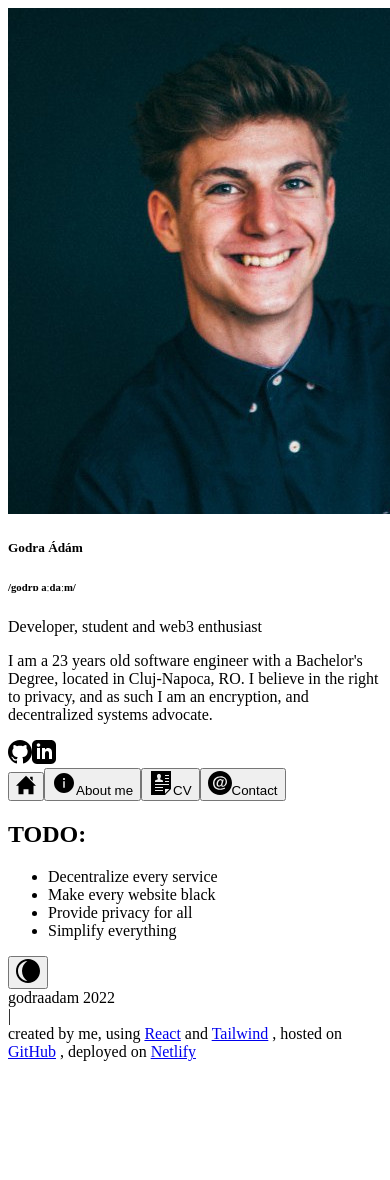
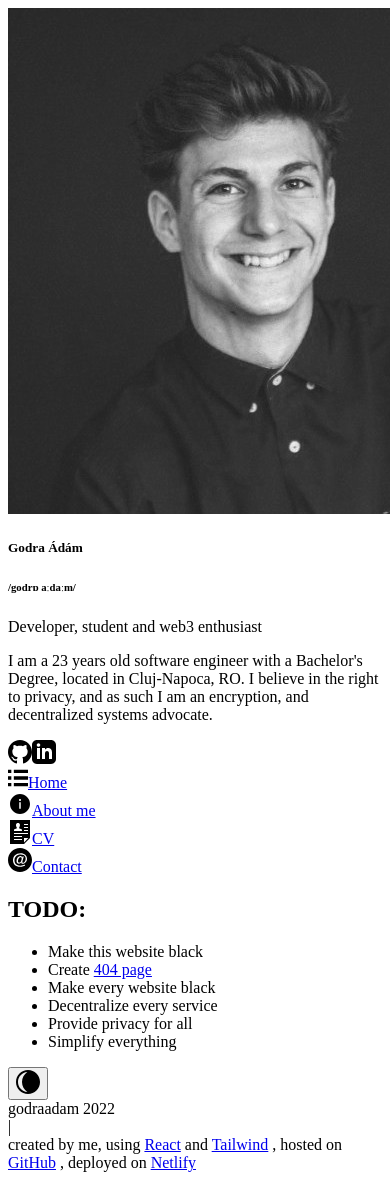
Before and after one commit to godraadam/godraadam.dev, a React (Create React App) app: page / in a window 390 px wide. Shown: the top 1180 px of the page. Before the commit the page ends 1069 px from the top, so only its background shows below. Built offline with nearby package versions, Linux system fonts and the light colour scheme.

Commit message:
added not found page and some design tweaks and gags

```diff
--- a/src/App.tsx
+++ b/src/App.tsx
@@ -12,27 +12,22 @@
     //set dark mode
     if (darkMode) {
       document.documentElement.classList.add("dark");
-    }
-    else {
+    } else {
       document.documentElement.classList.remove("dark");
     }
-  }, [darkMode])
+  }, [darkMode]);
 
   return (
     <section className="min-h-screen xl:max-h-screen">
-      <div
-        className="flex flex-col xl:max-h-screen xl:flex-row bg-white dark:bg-black text-gray-900 dark:text-gray-100 "
-      >
-        <div
-          className="xl:min-h-screen flex justify-center items-center border-b xl:border-b-0 xl:border-r px-4 py-16 border-stone-600"
-        >
+      <div className="flex flex-col xl:max-h-screen xl:flex-row bg-white dark:bg-black text-gray-900 dark:text-gray-100 ">
+        <div className="xl:min-h-screen flex justify-center items-center border-b xl:border-b-0 xl:border-r px-4 py-16 border-stone-600">
           <Card darkMode={darkMode} />
         </div>
         <div className="flex flex-col w-full max-h-scren">
           <NavBar />
           <Outlet />
         </div>
-        <div className="absolute top-4 right-5">
+        <div className="absolute top-4 left-5">
           <DarkModeToggle darkMode={darkMode} setDarkMode={setDarkMode} />
         </div>
       </div>
--- a/src/components/Card.tsx
+++ b/src/components/Card.tsx
@@ -9,7 +9,7 @@
         <div className="flex justify-center">
           {props.darkMode ? (
             <img
-              className="object-cover w-20 h-20 rounded-full shadow-sm"
+              className="object-cover w-20 h-20 rounded-full shadow-lg"
               src="./myself.jpg"
               alt=""
             />
--- a/src/components/DarkModeToggle.tsx
+++ b/src/components/DarkModeToggle.tsx
@@ -1,10 +1,9 @@
 interface DarkModeToggleProps {
-    darkMode : boolean;
-    setDarkMode: (darkMode: boolean) => void;
+  darkMode: boolean;
+  setDarkMode: (darkMode: boolean) => void;
 }
 
 export default function DarkModeToggle(props: DarkModeToggleProps) {
-
   return (
     <button
       className="flex items-center justify-center p-2"
--- a/src/components/Landing.tsx
+++ b/src/components/Landing.tsx
@@ -1,15 +1,18 @@
+import { Link } from "react-router-dom";
+
 export default function Landing() {
   return (
-    <div
-      className={`flex py-20 flex-col flex-grow items-center justify-center max-w-md mx-auto`}
-    >
-      <h1 className="font-extrabold text-transparent text-5xl md:text-8xl bg-clip-text
-      bg-gradient-to-r from-sky-300 to-purple-500 dark:from-purple-800 dark:to-red-400">
+    <div className="flex py-20 flex-col flex-grow items-center justify-center max-w-md mx-auto">
+      <h1
+        className="font-bold text-5xl md:text-8xl"
+      >
         TODO:
       </h1>
-      <ul className="text-left text-lg md:text-xl font-mono font-bold list-disc py-8">
+      <ul className="text-left text-md list-disc py-8">
+        <li className="line-through">Make this website black</li>
+        <li className="line-through">Create <Link className=" text-sky-600 dark:text-sky-300" to="404">404 page</Link></li>
+        <li>Make every website black</li>
         <li>Decentralize every service</li>
-        <li>Make every website black</li>
         <li>Provide privacy for all</li>
         <li>Simplify everything</li>
       </ul>
--- a/src/components/NavBar.tsx
+++ b/src/components/NavBar.tsx
@@ -1,21 +1,17 @@
-import { useState } from "react";
-import { Link } from "react-router-dom";
+import { Link, NavLink } from "react-router-dom";
 
 export default function Card() {
-  const [selectedTabIndex, setSelectedTabIndex] = useState(0);
-
   return (
-    <div className={`flex h-fit border-b border-stone-600 w-full sticky-top justify-evenly dark:bg-black`}>
-        <Link to={`/`}>
-          <button
-            className={`p-4 ${
-              selectedTabIndex === 0 && 'border-b-4 border-gray-900 dark:border-gray-100'
-            }`}
-            onClick={() => {
-              setSelectedTabIndex(0);
-            }}
+    <div className="flex h-fit items-center border-b border-stone-600 w-full sticky-top justify-evenly dark:bg-black mt-5">
+      <NavLink
+        to="/"
+        className={({ isActive }) =>
+          isActive
+            ? "flex w-full justify-center items-center border-b-4 border-gray-900 dark:border-gray-100"
+            : "flex w-full justify-center items-center"
+        }
       >
-            <div className="m-1">
+        <div className="flex flex-row items-center my-2">
           <svg
             xmlns="http://www.w3.org/2000/svg"
             width="20"
@@ -23,19 +19,20 @@
             viewBox="0 0 24 24"
             className="fill-gray-800 dark:fill-gray-200"
           >
-                <path d="M21 13v10h-6v-6h-6v6h-6v-10h-3l12-12 12 12h-3zm-1-5.907v-5.093h-3v2.093l3 3z" />
+            <path d="M4 22h-4v-4h4v4zm0-12h-4v4h4v-4zm0-8h-4v4h4v-4zm3 0v4h17v-4h-17zm0 12h17v-4h-17v4zm0 8h17v-4h-17v4z" />
           </svg>
+          <span className="m-2 text-sm hidden sm:block font-medium">
+            Home
+          </span>
         </div>
-          </button>
-        </Link>
-        <Link to={`about`}>
-          <button
-            className={`p-4 ${
-              selectedTabIndex === 1 && 'border-b-4 border-gray-900 dark:border-gray-100'
-            }`}
-            onClick={() => {
-              setSelectedTabIndex(1);
-            }}
+      </NavLink>
+      <NavLink
+        to="about"
+        className={({ isActive }) =>
+          isActive
+            ? "flex w-full justify-center items-center border-b-4 border-gray-900 dark:border-gray-100"
+            : "flex w-full justify-center items-center"
+        }
       >
         <div className="flex flex-row items-center">
           <svg
@@ -54,18 +51,18 @@
               fill-rule="nonzero"
             />
           </svg>
-              <span className="m-2 text-sm font-medium">About me</span>
+          <span className="m-2 text-sm hidden sm:block font-medium">
+            About me
+          </span>
         </div>
-          </button>
-        </Link>
-        <Link to="cv">
-          <button
-            className={`p-4 ${
-              selectedTabIndex === 2 && 'border-b-4 border-gray-900 dark:border-gray-100'
-            }`}
-            onClick={() => {
-              setSelectedTabIndex(2);
-            }}
+      </NavLink>
+      <NavLink
+        to="cv"
+        className={({ isActive }) =>
+          isActive
+            ? "flex w-full justify-center items-center border-b-4 border-gray-900 dark:border-gray-100"
+            : "flex w-full justify-center items-center"
+        }
       >
         <div className="flex flex-row items-center">
           <svg
@@ -78,18 +75,16 @@
           >
             <path d="M22 0h-20v24h14l6-6v-18zm-6 18h4.36l-4.36 4.385v-4.385zm-2 1h-8v1h8v-1zm0-3h-8v1h8v-1zm6-2v-1h-14v1h14zm-7.059-4.968c-1.147-.265-2.214-.497-1.697-1.473 1.573-2.97.417-4.559-1.244-4.559-1.694 0-2.821 1.65-1.244 4.559.532.982-.575 1.214-1.697 1.473-1.024.237-1.062.745-1.059 1.635l.001.333h7.997l.001-.323c.004-.896-.03-1.407-1.058-1.645zm7.059.968h-4v1h4v-1zm0-2v-1h-4v1h4zm0-4h-4v1h4v-1z" />
           </svg>
-              <span className="m-2 text-sm font-medium">CV</span>
+          <span className="m-2 text-sm hidden sm:block font-medium">CV</span>
         </div>
-          </button>
-        </Link>
-        <Link to="contact">
-          <button
-            className={`p-4 ${
-              selectedTabIndex === 3 && 'border-b-4 border-gray-900 dark:border-gray-100'
-            }`}
-            onClick={() => {
-              setSelectedTabIndex(3);
-            }}
+      </NavLink>
+      <NavLink
+        to="contact"
+        className={({ isActive }) =>
+          isActive
+            ? "flex w-full justify-center items-center border-b-4 border-gray-900 dark:border-gray-100"
+            : "flex w-full justify-center items-center"
+        }
       >
         <div className="flex flex-row items-center">
           <svg
@@ -101,10 +96,11 @@
           >
             <path d="M13.718 10.528c0 .792-.268 1.829-.684 2.642-1.009 1.98-3.063 1.967-3.063-.14 0-.786.27-1.799.687-2.58 1.021-1.925 3.06-1.624 3.06.078zm10.282 1.472c0 6.627-5.373 12-12 12s-12-5.373-12-12 5.373-12 12-12 12 5.373 12 12zm-5-1.194c0-3.246-2.631-5.601-6.256-5.601-4.967 0-7.744 3.149-7.744 7.073 0 3.672 2.467 6.517 7.024 6.517 2.52 0 4.124-.726 5.122-1.288l-.687-.991c-1.022.593-2.251 1.136-4.256 1.136-3.429 0-5.733-2.199-5.733-5.473 0-5.714 6.401-6.758 9.214-5.071 2.624 1.642 2.524 5.578.582 7.083-1.034.826-2.199.799-1.821-.756 0 0 1.212-4.489 1.354-4.975h-1.364l-.271.952c-.278-.785-.943-1.295-1.911-1.295-2.018 0-3.722 2.19-3.722 4.783 0 1.73.913 2.804 2.38 2.804 1.283 0 1.95-.726 2.364-1.373-.3 2.898 5.725 1.557 5.725-3.525z" />
           </svg>
-              <span className="m-2 text-sm font-medium">Contact</span>
+          <span className="m-2 text-sm hidden sm:block font-medium">
+            Contact
+          </span>
         </div>
-          </button>
-        </Link>
+      </NavLink>
     </div>
   );
 }
--- /dev/null
+++ b/src/components/NotFound.tsx
@@ -0,0 +1,31 @@
+import { useEffect, useState } from "react";
+import { Link } from "react-router-dom";
+import DarkModeToggle from "./DarkModeToggle";
+
+export default function NotFound() {
+  const [darkMode, setDarkMode] = useState(false);
+
+  useEffect(() => {
+    //set dark mode
+    if (darkMode) {
+      document.documentElement.classList.add("dark");
+    } else {
+      document.documentElement.classList.remove("dark");
+    }
+  }, [darkMode]);
+
+  return (
+    <div className="flex flex-col min-h-screen justify-center items-center bg-white dark:bg-black dark:text-gray-100 text-gray-900">
+      <div className="absolute top-4 left-5">
+        <DarkModeToggle darkMode={darkMode} setDarkMode={setDarkMode} />
+      </div>
+      <div className="text-6xl font-mono font-bold">404</div>
+      <div className="flex font-mono font-medium text-gray-500 dark:text-gray-400 gap-3">
+        <span>You should not be here.</span>
+        <Link to="/" className="underline font-mono text-">
+          Go back!
+        </Link>
+      </div>
+    </div>
+  );
+}
--- a/src/index.tsx
+++ b/src/index.tsx
@@ -6,6 +6,7 @@
 import Contact from "./components/Contact";
 import About from "./components/About";
 import Landing from "./components/Landing";
+import NotFound from "./components/NotFound";
 
 const root = ReactDOM.createRoot(
   document.getElementById("root") as HTMLElement
@@ -13,6 +14,7 @@
 root.render(
     <BrowserRouter>
       <Routes>
+        <Route path='*' element={<NotFound />} />
         <Route path="/" element={<App />}>
           <Route path="cv" element={<CV />} />
           <Route path="contact" element={<Contact />} />
```
Also changed, not shown: src/components/Contact.tsx (+4 -6 lines), public/myself2.jpg. Lines whose indentation alone changed are shown as unchanged.
